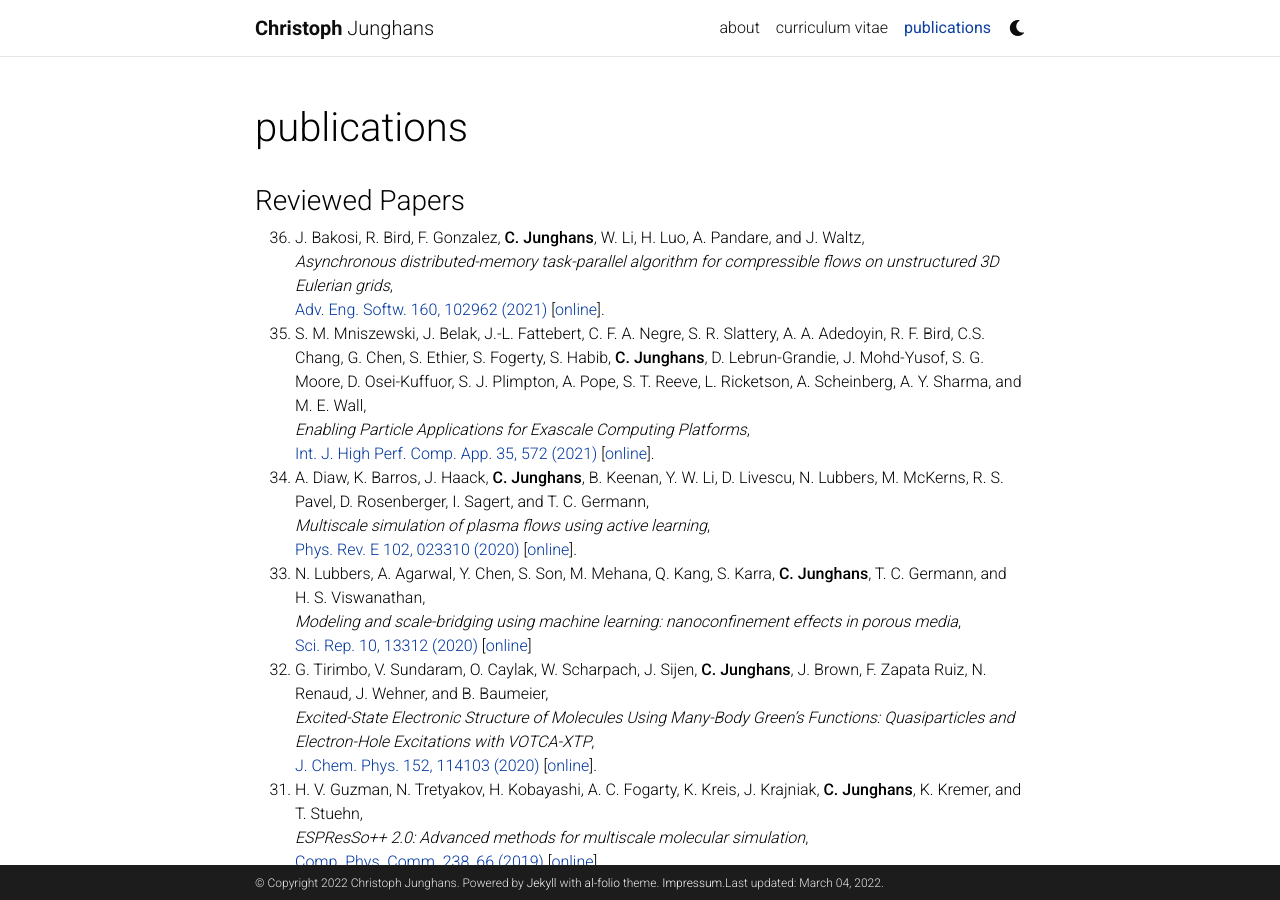
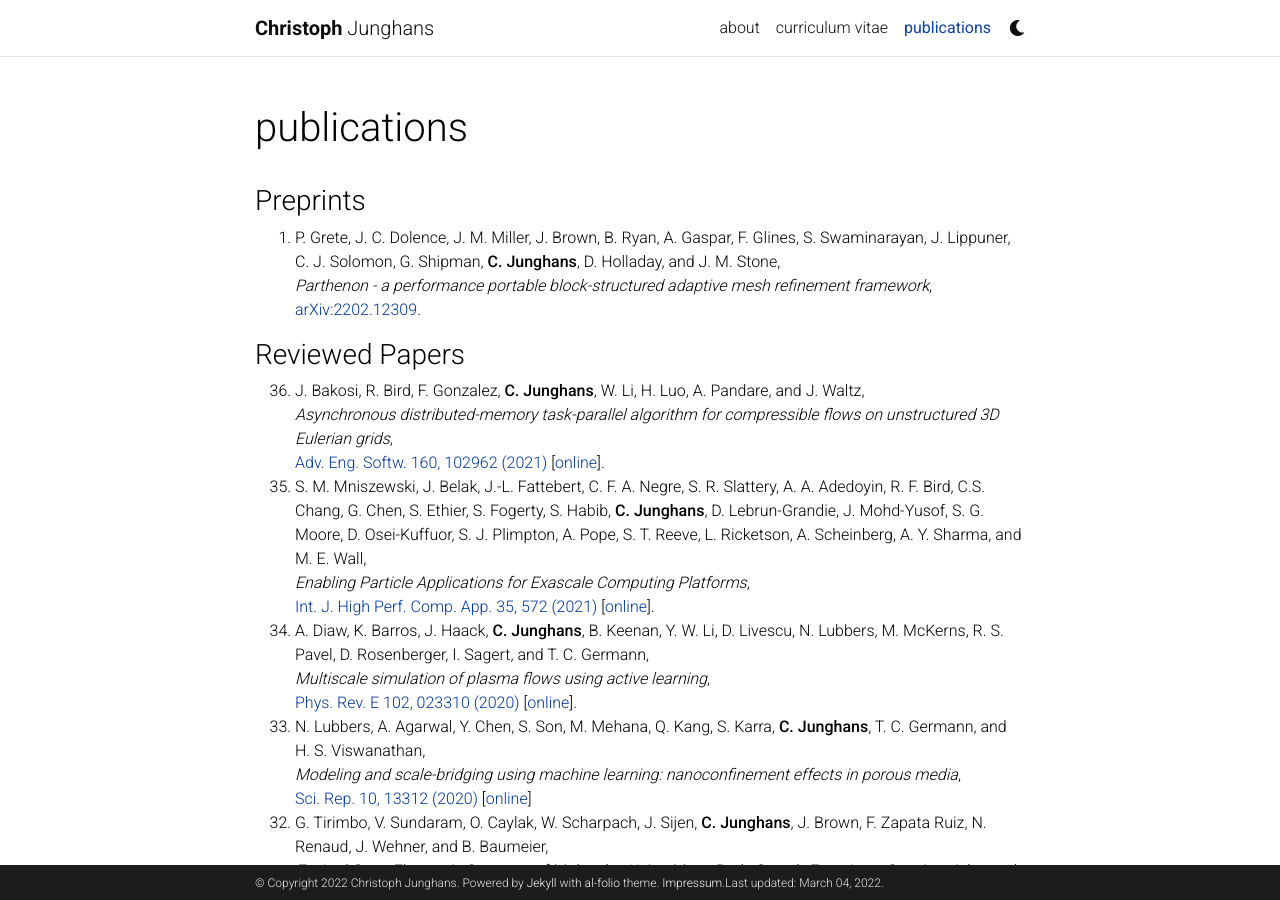
Before and after one commit to junghans/junghans.github.io, a Jekyll site: the page built from _pages/publications.md, in a window 1280 px wide and 900 px high. Built offline with Jekyll 4.4.1, drawn with Linux system fonts in a browser that asks for light colours; comment, search, counter and statistics services are not loaded; a style sheet for code colours, icons or effects is not loaded.

Commit message:
add Parthenon preprint

```diff
--- a/_pages/publications.md
+++ b/_pages/publications.md
@@ -5,6 +5,15 @@ title: publications
 description:
 nav: true
 ---
+
+### Preprints ###
+
+{: reversed="reversed"}
+
+0. P. Grete, J. C. Dolence, J. M. Miller, J. Brown, B. Ryan, A. Gaspar, F. Glines, S. Swaminarayan, J. Lippuner, C. J. Solomon, G. Shipman, **C. Junghans**, D. Holladay, and J. M. Stone,<br>
+   *Parthenon - a performance portable block-structured adaptive mesh refinement framework*,<br>
+   [arXiv:2202.12309](https://arxiv.org/abs/2202.12309).
+
 
 ### Reviewed Papers ###
 
```
